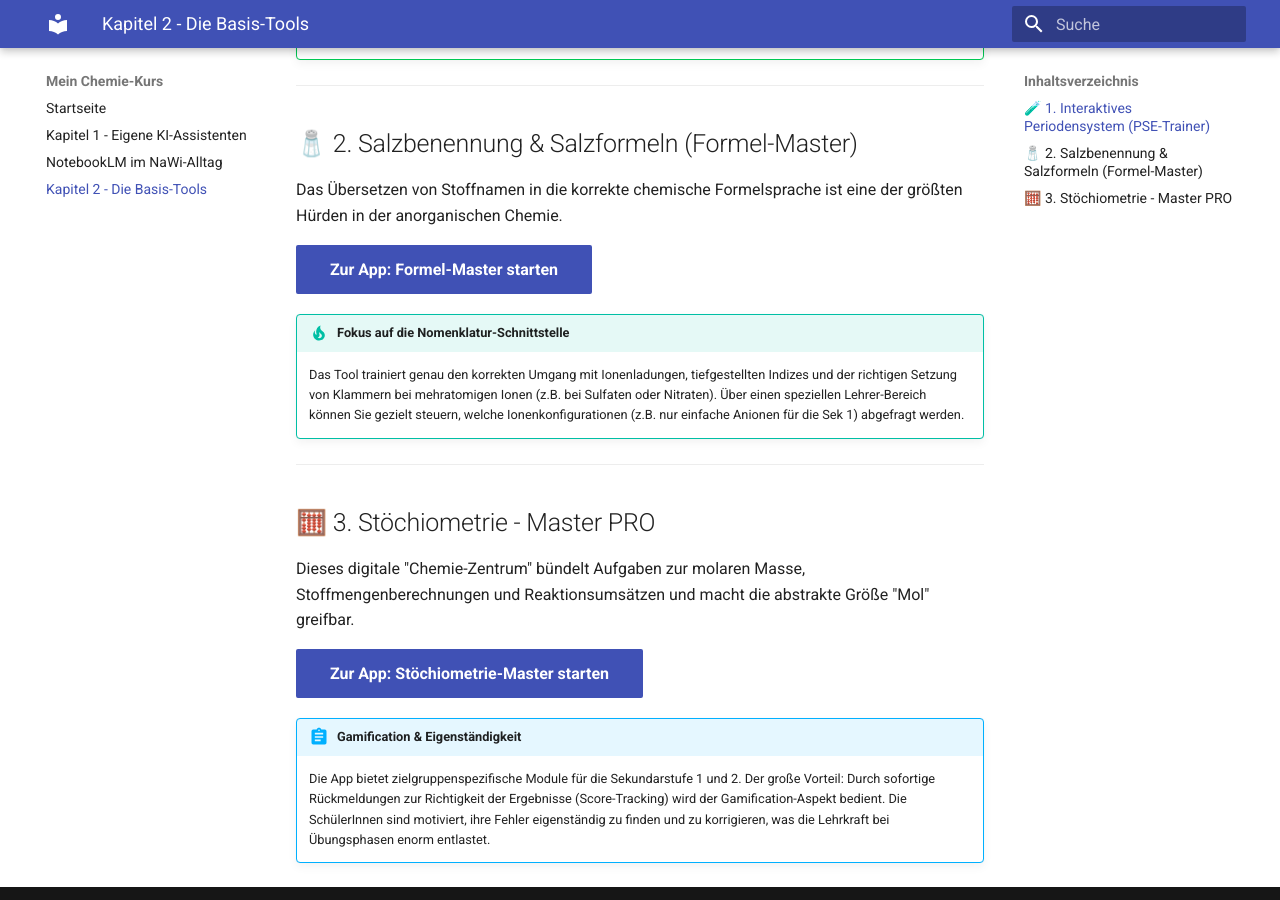
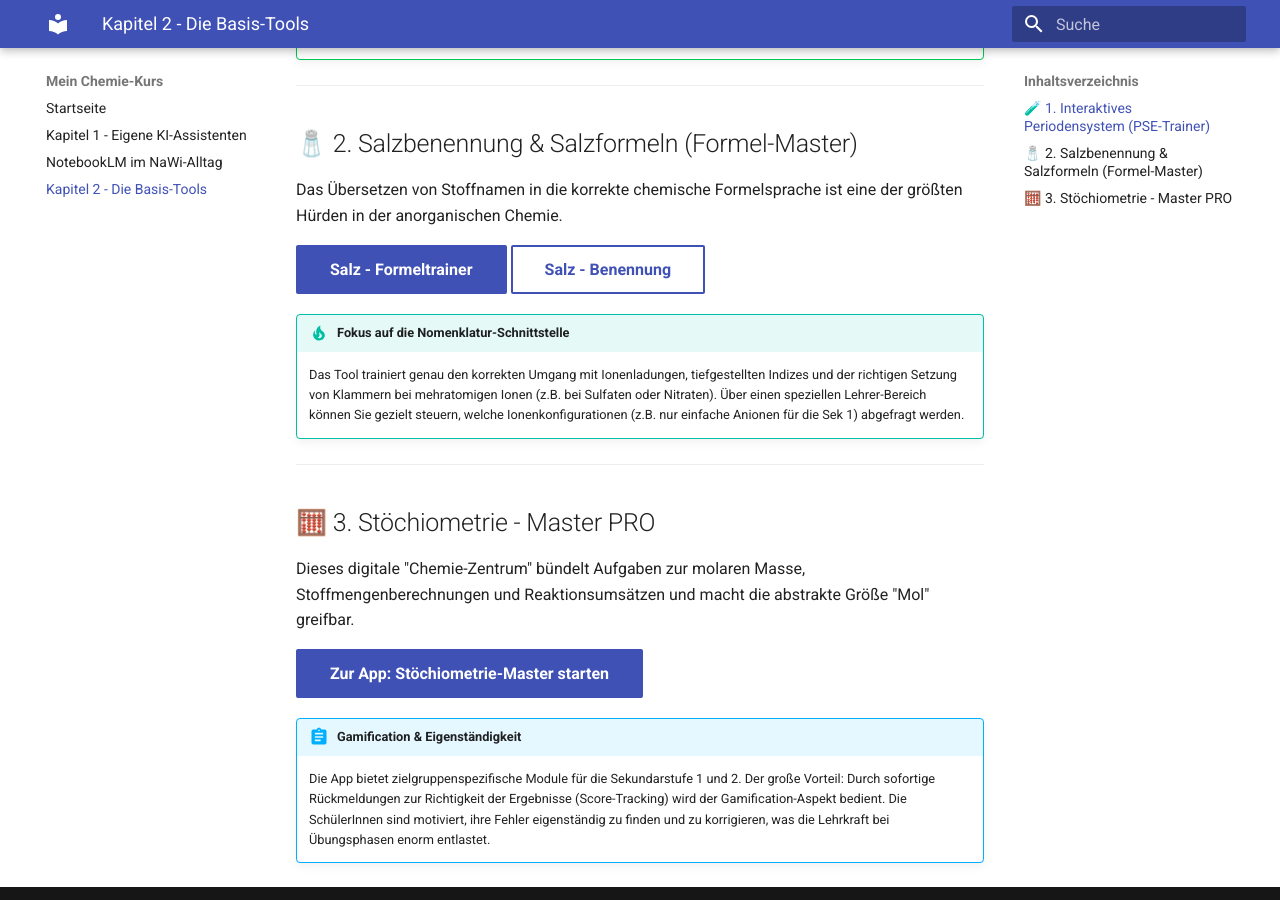
Before and after one commit to ekerzendorfer/CHEMIE-MIT-KI-ONLINEKURS, an MkDocs documentation site: the page built from docs/kapitel2.md, in a window 1280 px wide and 900 px high, scrolled down 662 px. Built offline with MkDocs 1.6.1 and Material for MkDocs 9.7.7, drawn with Linux system fonts in a browser that asks for light colours.

Commit message:
Update links for Salzformeln and Salzbenennung

```diff
--- a/docs/kapitel2.md
+++ b/docs/kapitel2.md
@@ -21,7 +21,7 @@ Die Kenntnis der wichtigsten Elemente und ihrer Position im PSE ist eine fundame
 
 Das Übersetzen von Stoffnamen in die korrekte chemische Formelsprache ist eine der größten Hürden in der anorganischen Chemie.
 
-[Zur App: Formel-Master starten](https://ekerzendorfer.github.io/SALZBENENNUNG/){ .md-button .md-button--primary }
+[Salz - Formeltrainer](https://ekerzendorfer.github.io/SALZFORMELN/){ .md-button .md-button--primary } [Salz - Benennung](https://ekerzendorfer.github.io/SALZBENENNUNG/){ .md-button }
 
 !!! tip "Fokus auf die Nomenklatur-Schnittstelle"
     Das Tool trainiert genau den korrekten Umgang mit Ionenladungen, tiefgestellten Indizes und der richtigen Setzung von Klammern bei mehratomigen Ionen (z.B. bei Sulfaten oder Nitraten). Über einen speziellen Lehrer-Bereich können Sie gezielt steuern, welche Ionenkonfigurationen (z.B. nur einfache Anionen für die Sek 1) abgefragt werden.
```
